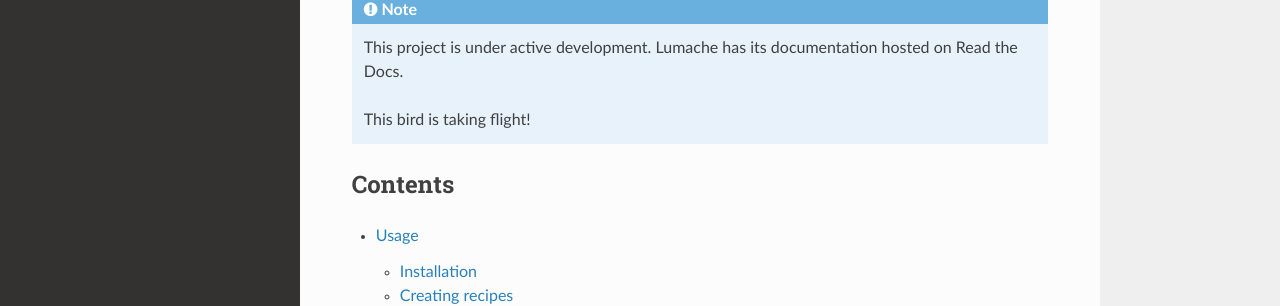
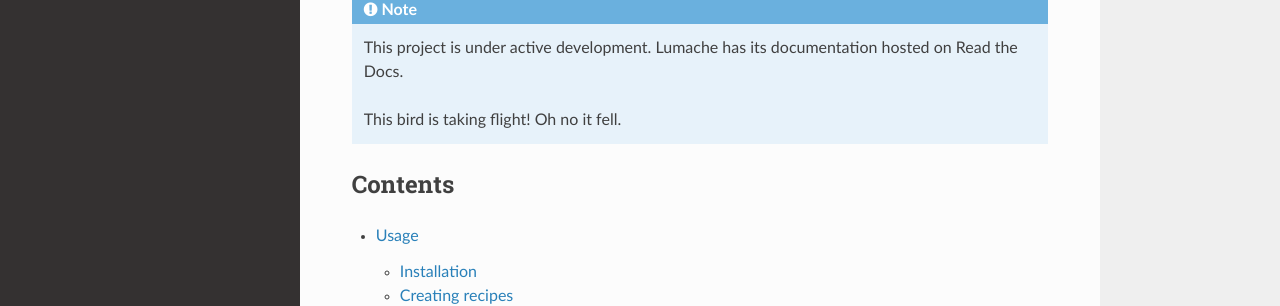
Before and after one commit to NRees-Anaconda/bird-knight, a Sphinx documentation site: the page built from docs/source/index.rst, in a window 1280 px wide. Shown: the part 309-615 px from the top of the page. Built offline with Sphinx 7.4.7 and the Read the Docs theme 2.0.0, drawn with Linux system fonts in a browser that asks for light colours.

Commit message:
the bird fell

```diff
--- a/docs/source/index.rst
+++ b/docs/source/index.rst
@@ -14,7 +14,7 @@ how to :ref:`installation` the project.
    This project is under active development.
    Lumache has its documentation hosted on Read the Docs.
 
-   This bird is taking flight!
+   This bird is taking flight! Oh no it fell.
 
 Contents
 --------
```
